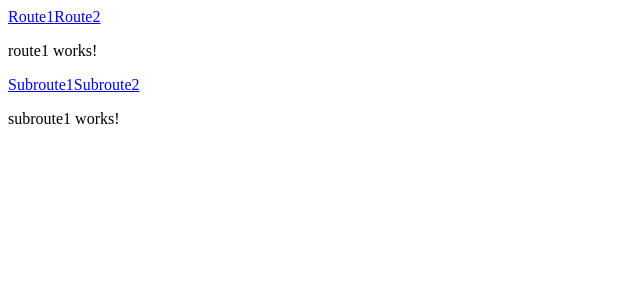
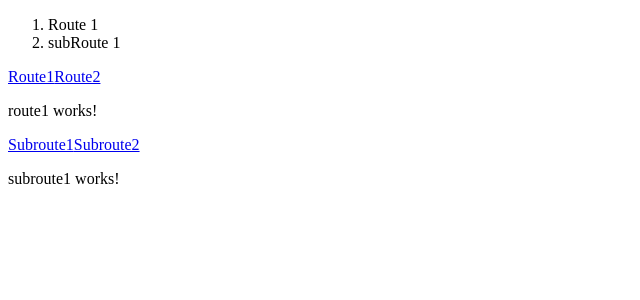
Before and after one commit to dmarov/angular-router-demo, an Angular app: page /route1/subroute1 in a window 1280 px wide. Shown: the top 300 px of the page, without its empty margins (0-640 px from the left). Built offline with nearby package versions, Linux system fonts and the light colour scheme.

Commit message:
breadcrumbs added

```diff
--- a/src/app/app-routing.module.ts
+++ b/src/app/app-routing.module.ts
@@ -8,9 +8,18 @@ import { AppSubroute1Module} from './route1/app-subroute1.module';
 const routes: Routes = [
     {
         path: 'route1',
+        data: {
+            breadcrumb: 'Route 1',
+        },
         loadChildren: () => import('./route1/app-subroute1.module').then(m => m.AppSubroute1Module),
     },
-    { path: 'route2', component: Route2Component },
+    {
+        path: 'route2',
+        component: Route2Component,
+        data: {
+            breadcrumb: 'Route 2',
+        },
+    },
 ];
 
 @NgModule({
--- a/src/app/app.component.html
+++ b/src/app/app.component.html
@@ -1,3 +1,11 @@
+
+<ol class="breadcrumb">
+  <li *ngFor="let breadcrumb of breadcrumbs">
+    <span [routerLink]="breadcrumb.url" routerLinkActive="router-link-active">
+      {{ breadcrumb.label }}
+    </span>
+  </li>
+</ol>
 <nav>
     <a routerLink="/route1">Route1</a>
     <a routerLink="/route2">Route2</a>
--- a/src/app/app.component.ts
+++ b/src/app/app.component.ts
@@ -1,10 +1,68 @@
-import { Component } from '@angular/core';
+import { Component, OnInit } from '@angular/core';
+import { Router, ActivatedRoute, NavigationEnd } from '@angular/router';
+import { filter, distinctUntilChanged } from 'rxjs/operators';
+
+export interface IBreadCrumb {
+  label: string;
+  url: string;
+}
 
 @Component({
   selector: 'app-root',
   templateUrl: './app.component.html',
   styleUrls: ['./app.component.scss']
 })
-export class AppComponent {
+export class AppComponent implements OnInit {
   title = 'angular-router-demo';
+public breadcrumbs: IBreadCrumb[] = [];
+
+  constructor(private router: Router, private activatedRoute: ActivatedRoute) {
+
+  }
+
+  ngOnInit() {
+        this.router.events.pipe(
+            // filter((event: Event) => event instanceof NavigationEnd),
+            filter((e): e is NavigationEnd => e instanceof NavigationEnd),
+            distinctUntilChanged(),
+        ).subscribe(() => {
+            this.breadcrumbs = this.buildBreadCrumb(this.activatedRoute.root);
+        })
+  }
+
+buildBreadCrumb(route: ActivatedRoute, url: string = '', breadcrumbs: IBreadCrumb[] = []): IBreadCrumb[] {
+
+let label =
+  route.routeConfig && route.routeConfig.data
+    ? route.routeConfig.data.breadcrumb
+    : "";
+let path =
+  route.routeConfig && route.routeConfig.data ? route.routeConfig.path : "";
+
+const lastRoutePart = path.split("/").pop();
+const isDynamicRoute = lastRoutePart.startsWith(":");
+if (isDynamicRoute && !!route.snapshot) {
+  const paramName = lastRoutePart.split(":")[1];
+  path = path.replace(lastRoutePart, route.snapshot.params[paramName]);
+  label = route.snapshot.params[paramName];
 }
+
+const nextUrl = path ? `${url}/${path}` : url;
+
+const breadcrumb: IBreadCrumb = {
+  label: label,
+  url: nextUrl
+};
+
+const newBreadcrumbs = breadcrumb.label
+  ? [...breadcrumbs, breadcrumb]
+  : [...breadcrumbs];
+if (route.firstChild) {
+  //If we are not on our current path yet,
+  //there will be more children to look after, to build our breadcumb
+  return this.buildBreadCrumb(route.firstChild, nextUrl, newBreadcrumbs);
+}
+console.log(newBreadcrumbs);
+return newBreadcrumbs;
+  }
+}
--- a/src/app/route1/app-subrouting.module.ts
+++ b/src/app/route1/app-subrouting.module.ts
@@ -11,8 +11,16 @@ const routes: Routes = [
       component: Route1Component,
       children: [
         { path: '', pathMatch: 'full', redirectTo: 'subroute1' },
-        { path: 'subroute1', component: Subroute1Component },
-        { path: 'subroute2', component: Subroute2Component },
+        { path: 'subroute1', component: Subroute1Component,
+        data: {
+            breadcrumb: 'subRoute 1',
+        },
+        },
+        { path: 'subroute2', component: Subroute2Component,
+        data: {
+            breadcrumb: 'subRoute 2',
+        },
+        },
       ]
     },
 ];
```
